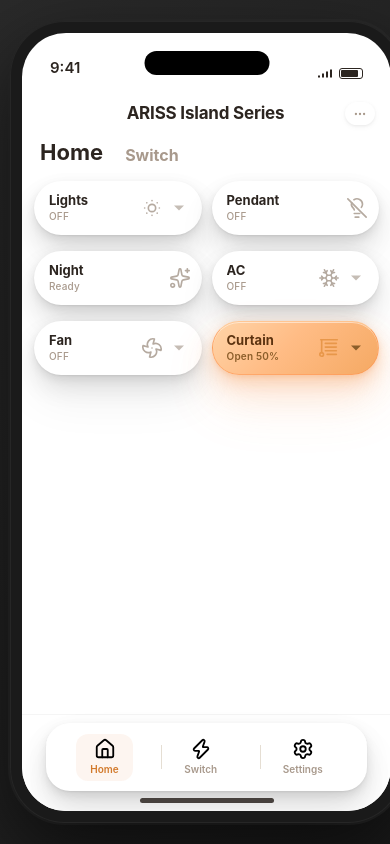
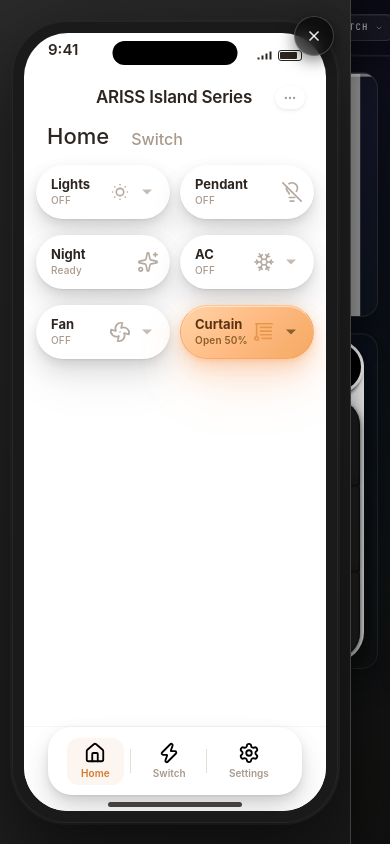
Before and after one commit to shaikhmoiz3010/ariss-island-series, a React (Vite) app: page / in a window 390 px wide. Both pictures are taken after a click on the button 88 px from the left and 27 px from the top of the page. Built offline with nearby package versions, Linux system fonts and the light colour scheme.

Commit message:
Added a Mobile section

```diff
--- a/src/App.jsx
+++ b/src/App.jsx
@@ -27,25 +27,67 @@
           : "linear-gradient(135deg, #e8eaf6 0%, #dde8f0 30%, #e0ecf4 60%, #d8e8f8 100%)",
       }}
     >
-      {/* ── mobile app overlay ── */}
+      {/* ── mobile app slide panel ── */}
+      {/* backdrop */}
       {showApp && (
-        <div className="fixed inset-0 z-[200] flex items-left justify-left bg-black/05 ">
-          <button
-            onClick={() => setShowApp(false)}
-            className="absolute top-4 left-[450px] z-[201] flex items-center gap-2 px-3 py-2 rounded-xl border cursor-pointer transition-all duration-200 active:scale-95"
+        <div
+          className="fixed inset-0 z-[200] transition-opacity duration-300"
+          onClick={() => setShowApp(false)}
+        />
+      )}
+
+      {/* slide panel */}
+      <div
+        className={`fixed top-0 left-0 h-full z-[201] transition-transform duration-300 ease-out ${
+          showApp ? "translate-x-0" : "-translate-x-full"
+        }`}
+        style={{
+          width: "min(90vw, 420px)",
+        }}
+      >
+        <div className="h-full flex flex-col relative">
+          {/* panel background and content */}
+          <div
+            className="h-full overflow-hidden shadow-2xl relative"
             style={{
-              background:  "rgba(255,255,255,0.10)",
-              borderColor: "rgba(255,255,255,0.20)",
-              color:       "rgba(255,255,255,0.80)",
-              fontFamily:  "monospace",
-              fontSize:    "12px",
+              background: "#2a2a2a",
+              borderRight: isDark
+                ? "1px solid rgba(255,255,255,0.1)"
+                : "1px solid rgba(99,102,241,0.2)",
+              boxShadow: "4px 0 40px rgba(0,0,0,0.5)",
             }}
           >
-            ✕ Close
-          </button>
-          <MobileApp />
+            {/* close button - inside panel, top-right */}
+            <button
+              onClick={() => setShowApp(false)}
+              className="absolute right-4 top-4 z-[300] w-10 h-10 rounded-full border cursor-pointer transition-all duration-200 active:scale-95 hover:scale-105 flex items-center justify-center"
+              style={{
+                background: "rgba(0,0,0,0.6)",
+                borderColor: "rgba(255,255,255,0.2)",
+                boxShadow: "0 4px 16px rgba(0,0,0,0.5)",
+                backdropFilter: "blur(10px)",
+              }}
+            >
+              <svg
+                width="16"
+                height="16"
+                viewBox="0 0 24 24"
+                fill="none"
+                strokeWidth="2.5"
+                strokeLinecap="round"
+                style={{
+                  stroke: "rgba(255,255,255,0.9)"
+                }}
+              >
+                <line x1="18" y1="6" x2="6" y2="18" />
+                <line x1="6" y1="6" x2="18" y2="18" />
+              </svg>
+            </button>
+
+            <MobileApp />
+          </div>
         </div>
-      )}
+      </div>
 
       {/* ── Ambient gradient orbs ── */}
       <div className="pointer-events-none fixed inset-0 z-0" aria-hidden="true">
@@ -387,13 +429,13 @@
       </header>
 
       {/* ══ MAIN ══ */}
-      <main className="relative z-10 flex-1 flex flex-col items-center px-3 sm:px-12 lg:px-6 py-4 sm:py-8 gap-5 sm:gap-8">
+      <main className="relative z-10 flex-2 flex flex-col items-center px-3 sm:px-12 lg:px-6 py-4 sm:py-8 gap-5 sm:gap-8">
         <div className="w-full flex-1 flex flex-col">
           <div className="flex flex-col-reverse sm:flex-row items-center sm:items-stretch gap-4 sm:gap-6 lg:gap-8 w-full flex-1">
 
             {/* switch panel */}
             <div
-              className="flex-shrink-0 w-full sm:w-auto flex justify-center sm:justify-start rounded-2xl p-1 transition-all duration-500"
+              className="flex-shrink-0 w-full sm:w-auto h-full flex justify-center sm:justify-start rounded-2xl p-1 transition-all duration-500"
               style={{
                 backdropFilter:       "blur(20px) saturate(160%)",
                 WebkitBackdropFilter: "blur(20px) saturate(160%)",
@@ -410,7 +452,7 @@
 
             {/* room layout */}
             <div
-              className="flex-1 w-full min-h-[260px] sm:min-h-0 rounded-2xl overflow-hidden transition-all duration-500"
+              className="flex-1 w-full h-full sm:min-h-0 rounded-2xl overflow-hidden transition-all duration-500"
               style={{
                 backdropFilter:       "blur(20px) saturate(160%)",
                 WebkitBackdropFilter: "blur(20px) saturate(160%)",
--- a/src/components/MobileApp/MobileApp.jsx
+++ b/src/components/MobileApp/MobileApp.jsx
@@ -401,10 +401,10 @@
       </div>
 
       {/* Light preview */}
-      <div style={{ borderRadius: 18, height: 140, marginBottom: 14, position: "relative", background: `linear-gradient(to right, #F5A963 0%, #FFF5E0 ${cctNormalized * 100}%, #B0D4F5 100%)`, opacity: on ? Math.max(brightness / 100, 0.25) : 0.25, overflow: "hidden", boxShadow: "inset 0 0 20px rgba(0,0,0,0.15)", transition: "opacity 0.3s" }}>
+      <div style={{ borderRadius: 18, height: 140, marginBottom: 14, position: "relative", background: `linear-gradient(to right, #B0D4F5 0%, #FFFFFF ${cctNormalized * 100}%, #F5A963  100%)`, opacity: on ? Math.max(brightness / 100, 0.25) : 0.25, overflow: "hidden", boxShadow: "inset 0 0 20px rgba(0,0,0,0.15)", transition: "opacity 0.3s" }}>
         <div style={{ position: "absolute", bottom: 14, left: 14, display: "flex", alignItems: "center", gap: 8, color: "#fff", textShadow: "0 1px 3px rgba(0,0,0,0.4)" }}>
           <Sun size={18} color="#fff" strokeWidth={2} />
-          <span style={{ fontSize: 14, fontWeight: 600 }}>{brightness}%</span>
+          <span style={{ fontSize: 14, fontWeight: 700 }}>{brightness}%</span>
         </div>
       </div>
 
@@ -1149,21 +1149,21 @@
   const liveConfig = config !== null ? devices.find((d) => d.id === config) : null;
 
   return (
-    <div style={{ minHeight: "100vh", background: "linear-gradient(135deg, #2a2a2a 0%, #1a1a1a 100%)", display: "flex", alignItems: "center", justifyContent: "center", padding: "20px 10px", fontFamily: "'SF Pro Display',-apple-system,BlinkMacSystemFont,'Segoe UI',sans-serif" }}>
+    <div style={{ minHeight: "100vh", background: "linear-gradient(135deg, #2a2a2a 0%, #1a1a1a 100%)", display: "flex", alignItems: "center", justifyContent: "center", padding: "12px 12px", fontFamily: "'SF Pro Display',-apple-system,BlinkMacSystemFont,'Segoe UI',sans-serif" }}>
       <style>{`@keyframes sheetUp{from{transform:translateY(100%)}to{transform:translateY(0)}}*{box-sizing:border-box}::-webkit-scrollbar{width:0}`}</style>
 
       {/* Phone shell */}
-      <div style={{ width: 393, maxWidth: "100%", height: 852, maxHeight: "95vh", borderRadius: 55, background: "#1a1a1a", padding: 12, boxShadow: "0 30px 80px rgba(0,0,0,0.6), 0 0 0 2px #2a2a2a, inset 0 0 0 1px rgba(255,255,255,0.05)", position: "relative" }}>
+      <div style={{ width: 380, maxWidth: "100%", height: 900, maxHeight: "95vh", borderRadius: 55, background: "#1a1a1a", padding: 12, boxShadow: "0 30px 80px rgba(0,0,0,0.6), 0 0 0 2px #2a2a2a, inset 0 0 0 1px rgba(255,255,255,0.05)", position: "relative" }}>
         <div style={{ width: "100%", height: "100%", borderRadius: 44, background: CL.pageBg, overflow: "hidden", position: "relative", display: "flex", flexDirection: "column" }}>
 
           {/* Notch */}
-          <div style={{ position: "absolute", top: 18, left: "50%", transform: "translateX(-50%)", width: 125, height: 24, background: "#000", borderRadius: 20, zIndex: 50 }} />
+          <div style={{ position: "absolute", top: 8, left: "50%", transform: "translateX(-50%)", width: 125, height: 24, background: "#000", borderRadius: 20, zIndex: 50 }} />
 
           {/* Status bar */}
-          <div style={{ height: 54, flexShrink: 0, display: "flex", alignItems: "flex-end", justifyContent: "space-between", padding: "0 28px 8px", fontSize: 15, fontWeight: 600, color: CL.textPri }}>
+          <div style={{ height: 40, flexShrink: 0, display: "flex", alignItems: "flex-end", justifyContent: "space-between", padding: "0px 24px 12px", fontSize: 15, fontWeight: 600, color: CL.textPri }}>
             <span>9:41</span>
-            <div style={{ display: "flex", alignItems: "center", gap: 5, fontSize: 13 }}>
-              <svg width="17" height="11" viewBox="0 0 17 11" fill="none"><path d="M1 7.5h2v2H1zM5 5.5h2v4H5zM9 3.5h2v6H9zM13 1.5h2v8h-2z" fill={CL.textPri} /></svg>
+            <div style={{ display: "flex", alignItems: "center", gap: 4, fontSize: 13 }}>
+              <svg width="18" height="11" viewBox="0 0 17 11" fill="none"><path d="M1 7.5h2v2H1zM5 5.5h2v4H5zM9 3.5h2v6H9zM13 1.5h2v8h-2z" fill={CL.textPri} /></svg>
               <div style={{ width: 24, height: 11, border: `1px solid ${CL.textPri}`, borderRadius: 3, padding: 1, position: "relative" }}>
                 <div style={{ width: "85%", height: "100%", background: CL.textPri, borderRadius: 1 }} />
               </div>
@@ -1171,17 +1171,17 @@
           </div>
 
           {/* Header */}
-          <div style={{ flexShrink: 0, padding: "14px 16px 0" }}>
+          <div style={{ flexShrink: 0, padding: "12px 21px 0" }}>
             <div style={{ display: "flex", justifyContent: "space-between", alignItems: "center", marginBottom: 10 }}>
               <div style={{ width: 28 }} />
-              <div style={{ fontSize: 17, fontWeight: 700, color: CL.textPri, letterSpacing: -0.2 }}>ARISS Island Series</div>
+              <div style={{ fontSize: 17, fontWeight: 600, color: CL.textPri, letterSpacing: -0.2 }}>ARISS Island Series</div>
               <div style={{ display: "flex", alignItems: "center", gap: 2, background: CL.cardBg, borderRadius: 14, padding: "4px 8px", boxShadow: "0 1px 3px rgba(0,0,0,0.06), 0 2px 6px rgba(0,0,0,0.04)", borderTop: "1px solid rgba(255,255,255,1)" }}>
                 <MoreHorizontal size={14} color={CL.textTer} />
               </div>
             </div>
             <div style={{ display: "flex", gap: 22, padding: "4px 2px 10px" }}>
-              <div onClick={() => setActiveTab("home")} style={{ fontSize: activeTab === "home" ? 22 : 16, fontWeight: 700, color: activeTab === "home" ? CL.textPri : CL.textTer, cursor: "pointer", transition: "all 0.25s ease", lineHeight: 1 }}>Home</div>
-              <div onClick={() => setActiveTab("switch")} style={{ fontSize: activeTab === "switch" ? 22 : 16, fontWeight: 700, color: activeTab === "switch" ? CL.textPri : CL.textTer, cursor: "pointer", transition: "all 0.25s ease", lineHeight: 1, alignSelf: "flex-end" }}>Switch</div>
+              <div onClick={() => setActiveTab("home")} style={{ fontSize: activeTab === "home" ? 22 : 16, fontWeight: 500, color: activeTab === "home" ? CL.textPri : CL.textTer, cursor: "pointer", transition: "all 0.25s ease", lineHeight: 1 }}>Home</div>
+              <div onClick={() => setActiveTab("switch")} style={{ fontSize: activeTab === "switch" ? 22 : 16, fontWeight: 500, color: activeTab === "switch" ? CL.textPri : CL.textTer, cursor: "pointer", transition: "all 0.25s ease", lineHeight: 1, alignSelf: "flex-end" }}>Switch</div>
             </div>
           </div>
 
@@ -1196,7 +1196,7 @@
           </div>
 
           {/* Bottom nav */}
-          <div style={{ flexShrink: 0, padding: "8px 24px 20px", background: CL.pageBg, borderTop: "1px solid rgba(0,0,0,0.04)" }}>
+          <div style={{ flexShrink: 0, padding: "0px 24px 16px", background: CL.pageBg, borderTop: "1px solid rgba(0,0,0,0.04)" }}>
             <div style={{ display: "flex", alignItems: "center", justifyContent: "space-around", background: CL.cardBg, borderRadius: 24, padding: "10px 16px", boxShadow: CL.shadowOff, borderTop: "1px solid rgba(255,255,255,1)" }}>
               {[["home", "Home", <Home key="home" size={22} />], ["switch", "Switch", <Zap key="switch" size={22} />], ["settings", "Settings", <Settings key="settings" size={22} />]].map(([tab, label, icon], i) => {
                 const active = tab === "settings" ? showSettings : (activeTab === tab && !showSettings);
@@ -1214,7 +1214,7 @@
           </div>
 
           {/* Home indicator */}
-          <div style={{ position: "absolute", bottom: 8, left: "50%", transform: "translateX(-50%)", width: 134, height: 5, background: CL.textPri, borderRadius: 3, opacity: 0.85, zIndex: 10 }} />
+          <div style={{ position: "absolute", bottom: 4, left: "50%", transform: "translateX(-50%)", width: 134, height: 5, background: CL.textPri, borderRadius: 3, opacity: 0.85, zIndex: 10 }} />
 
           {/* Overlays */}
           {liveSheet && <MiniAppSheet device={liveSheet} onClose={() => setSheet(null)} />}
```
